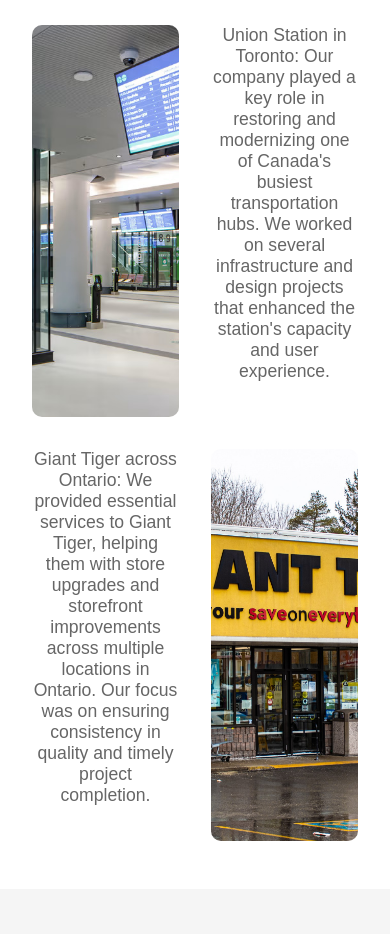
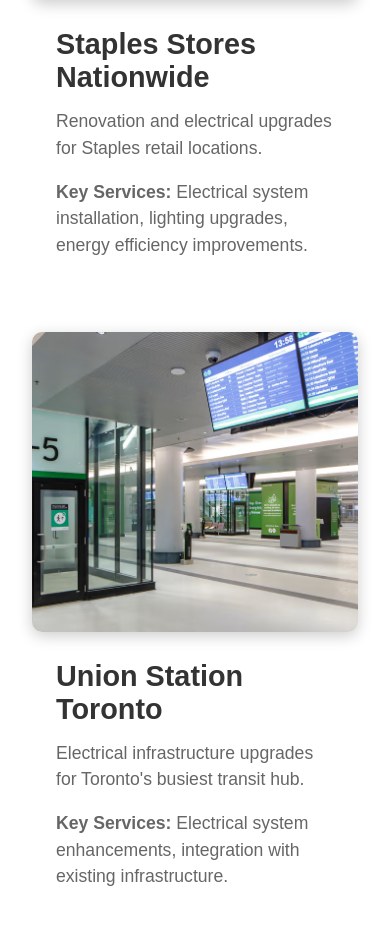
Before and after one commit to paultracz/elcom-express-website, a plain HTML site: page index.html in a window 390 px wide. Shown: the part 1544-2478 px from the top of the page. Drawn offline with Linux system fonts and the light colour scheme.

Commit message:
Enhance featured projects section with improved grid layout and responsive design, including updated text and image arrangements for better presentation

```diff
--- a/css/styles.css
+++ b/css/styles.css
@@ -139,12 +139,13 @@
 }
 
 .featured-projects h2 {
-    font-size: 2em;
+    font-size: 2.5em;
     color: #333;
+    margin-bottom: 1em;
 }
 
 .featured-projects p {
-    font-size: 1.1em;
+    font-size: 1.2em;
     color: #666;
     margin-bottom: 2em;
 }
@@ -152,69 +153,79 @@
 /* Grid Layout for Projects */
 .projects-grid {
     display: grid;
-    grid-template-columns: 1fr 1fr; /* Exactly 2 columns */
-    grid-template-rows: 1fr 1fr 1fr; /* Exactly 3 rows */
+    grid-template-columns: 1fr 1fr 1fr; /* Three equal columns */
     gap: 2em;
     margin-top: 2em;
     justify-items: center;
     align-items: center;
     width: 100%;
-    max-width: 1200px; /* Optional: adjust based on how wide you want the grid */
+    max-width: 1200px;
     margin-left: auto;
     margin-right: auto;
 }
 
-/* Ensure grid items don't overflow */
+/* Each grid item contains both image and text */
 .grid-item {
+    display: flex;
+    flex-direction: column; /* Stack text and image vertically */
     width: 100%;
-    height: 100%;
-    max-width: 500px; /* Adjust as necessary for each grid item */
+    max-width: 500px;
     box-sizing: border-box;
 }
 
 /* Image inside Project Item */
-.grid-item img {
+.image-item img {
     width: 100%;
-    height: 100%;
-    object-fit: cover;
+    height: 300px; /* Set a fixed height for the images */
+    object-fit: cover; /* Ensures images cover the assigned space */
     border-radius: 10px;
+    box-shadow: 0 4px 15px rgba(0, 0, 0, 0.2);
 }
 
-/* Project Info (Overlay on Image) */
-.grid-item .project-info {
-    position: absolute;
-    top: 0;
-    left: 0;
-    right: 0;
-    bottom: 0;
-    background: rgba(0, 0, 0, 0.5);
-    color: #fff;
-    display: flex;
-    flex-direction: column;
-    justify-content: center;
-    align-items: center;
-    padding: 1em;
-    opacity: 0;
-    transition: opacity 0.3s ease;
+/* Project Info (Text) */
+.text-item {
+    text-align: left;
+    padding: 1.5em;
 }
 
-/* Hover Effects */
+.text-item h3 {
+    font-size: 1.8em;
+    color: #333;
+    margin-bottom: 0.5em;
+}
+
+.text-item p {
+    font-size: 1.1em;
+    color: #666;
+    line-height: 1.5;
+    margin-bottom: 1em;
+}
+
+/* Hover Effects (Scale on Hover) */
 .grid-item:hover {
     transform: scale(1.05);
 }
 
-.grid-item:hover .project-info {
-    opacity: 1;
-}
-
-/* Responsive Adjustments */
+/* Mobile Responsiveness */
 @media (max-width: 768px) {
     .projects-grid {
-        grid-template-columns: 1fr 1fr; /* Keep 2 columns */
-        grid-template-rows: 1fr 1fr 1fr; /* Keep 3 rows */
+        grid-template-columns: 1fr;  /* Stack items in a single column */
+    }
+
+    .grid-item {
+        flex-direction: column; /* Stack text and image vertically on mobile */
+    }
+
+    /* Ensure text comes before image in odd-indexed items */
+    .grid-item:nth-child(odd) .text-item {
+        order: 1;
+    }
+
+    /* Ensure text comes after image in even-indexed items */
+    .grid-item:nth-child(even) .text-item {
+        order: 2;
     }
 }
-
 
 /* Contact Us */
 .contact-us {
--- a/index.html
+++ b/index.html
@@ -39,40 +39,52 @@
         </div>
     </section>
 
-    <!-- Featured Projects Section -->
     <section class="featured-projects" id="featured-projects">
         <div class="content-wrapper">
             <h2>Featured Projects</h2>
-            <p>Explore our portfolio, including work for clients like Staples, Union Station, and Giant Tiger.</p>
+            <p>Explore our successful electrical contracting projects across various industries.</p>
 
-            <!-- Grid Layout for Text and Images -->
+            <!-- Grid Layout for Projects -->
             <div class="projects-grid">
-                <!-- Project 1 -->
-                <div class="grid-item text-item">
-                    <p>Staples all across Canada: Our team worked on various projects for Staples, helping them with retail and office solutions throughout Canada. From store renovations to large-scale distribution setups, we were proud to support their national operations.</p>
-                </div>
-                <div class="grid-item image-item">
-                    <img src="assets/images/staples_store.jpg" alt="Staples Project">
+                <!-- Project 1: Staples -->
+                <div class="grid-item">
+                    <div class="image-item">
+                        <img src="assets/images/staples_store.jpg" alt="Staples Project">
+                    </div>
+                    <div class="text-item">
+                        <h3>Staples Stores Nationwide</h3>
+                        <p>Renovation and electrical upgrades for Staples retail locations.</p>
+                        <p><strong>Key Services:</strong> Electrical system installation, lighting upgrades, energy efficiency improvements.</p>
+                    </div>
                 </div>
 
-                <!-- Project 2 -->
-                <div class="grid-item image-item">
-                    <img src="assets/images/union-station.jpg" alt="Union Station Toronto Project">
-                </div>
-                <div class="grid-item text-item">
-                    <p>Union Station in Toronto: Our company played a key role in restoring and modernizing one of Canada's busiest transportation hubs. We worked on several infrastructure and design projects that enhanced the station's capacity and user experience.</p>
+                <!-- Project 2: Union Station -->
+                <div class="grid-item">
+                    <div class="image-item">
+                        <img src="assets/images/union-station.jpg" alt="Union Station Toronto">
+                    </div>
+                    <div class="text-item">
+                        <h3>Union Station Toronto</h3>
+                        <p>Electrical infrastructure upgrades for Toronto's busiest transit hub.</p>
+                        <p><strong>Key Services:</strong> Electrical system enhancements, integration with existing infrastructure.</p>
+                    </div>
                 </div>
 
-                <!-- Project 3 -->
-                <div class="grid-item text-item">
-                    <p>Giant Tiger across Ontario: We provided essential services to Giant Tiger, helping them with store upgrades and storefront improvements across multiple locations in Ontario. Our focus was on ensuring consistency in quality and timely project completion.</p>
-                </div>
-                <div class="grid-item image-item">
-                    <img src="assets/images/giant-tiger.jpg" alt="Giant Tiger Project">
+                <!-- Project 3: Giant Tiger -->
+                <div class="grid-item">
+                    <div class="image-item">
+                        <img src="assets/images/giant-tiger.jpg" alt="Giant Tiger Project">
+                    </div>
+                    <div class="text-item">
+                        <h3>Giant Tiger Ontario</h3>
+                        <p>Electrical and storefront improvements for Giant Tiger stores.</p>
+                        <p><strong>Key Services:</strong> System upgrades, lighting enhancements, energy-efficient solutions.</p>
+                    </div>
                 </div>
             </div>
         </div>
     </section>
+
 
     <!-- Contact Us Section -->
     <section class="contact-us" id="contact-us">
```
